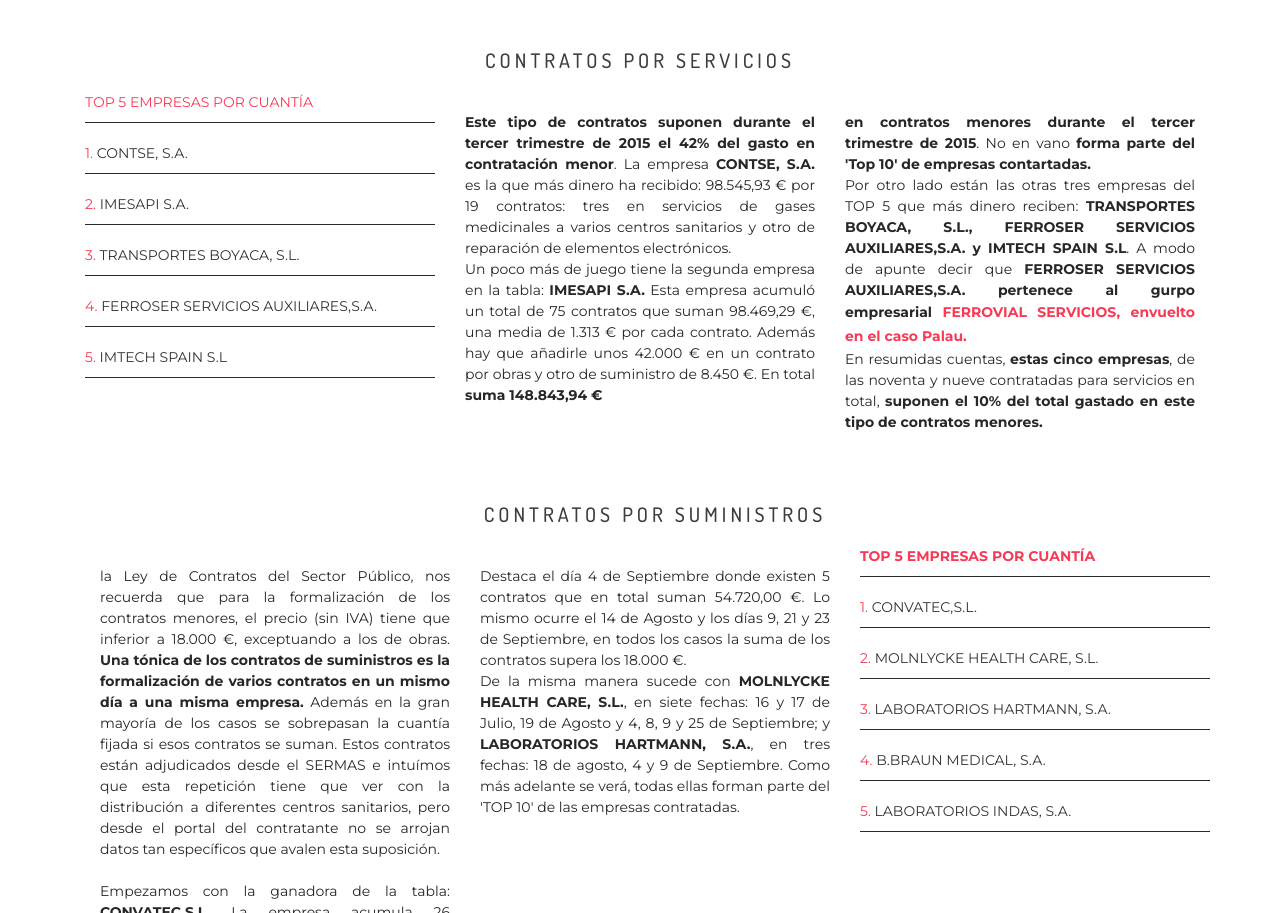
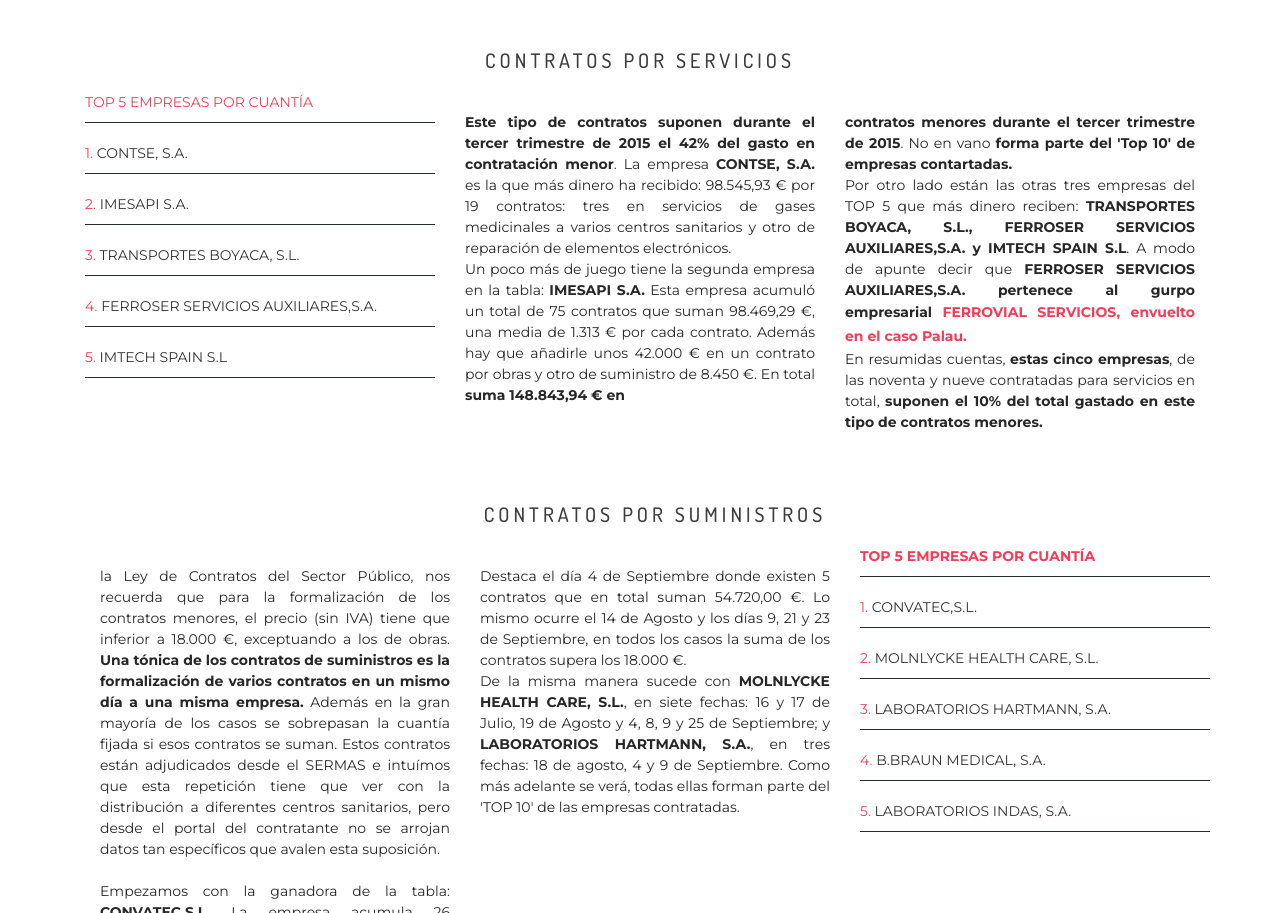
Before and after one commit to aletheiazul/Contratos, a plain HTML site: page index.html in a window 1280 px wide. Shown: the part 2374-3287 px from the top of the page. Drawn offline with Linux system fonts and the light colour scheme; a script that the page names is missing.

Commit message:
Update index.html

```diff
--- a/index.html
+++ b/index.html
@@ -332,10 +332,10 @@
                     </div>
                 </div>
                 <div class="col-md-4  wow fadeInRight animated">
-                    <p class="about_us_p"><b>Este tipo de contratos suponen durante el tercer trimestre de 2015 el 42% del gasto en contratación menor</b>. La empresa <b>CONTSE, S.A.</b> es la que más dinero ha recibido: 98.545,93 € por 19 contratos: tres en servicios de gases medicinales a varios centros sanitarios y otro de reparación de elementos electrónicos.<br>Un poco más de juego tiene la segunda empresa en la tabla: <b>IMESAPI S.A.</b> Esta empresa acumuló un total de 75 contratos que suman 98.469,29 €,  una media de 1.313 €  por cada contrato. Además hay que añadirle unos 42.000 € en un contrato por obras y otro de suministro de 8.450 €. En total <b>suma 148.843,94 €</b></p>
+                    <p class="about_us_p"><b>Este tipo de contratos suponen durante el tercer trimestre de 2015 el 42% del gasto en contratación menor</b>. La empresa <b>CONTSE, S.A.</b> es la que más dinero ha recibido: 98.545,93 € por 19 contratos: tres en servicios de gases medicinales a varios centros sanitarios y otro de reparación de elementos electrónicos.<br>Un poco más de juego tiene la segunda empresa en la tabla: <b>IMESAPI S.A.</b> Esta empresa acumuló un total de 75 contratos que suman 98.469,29 €,  una media de 1.313 €  por cada contrato. Además hay que añadirle unos 42.000 € en un contrato por obras y otro de suministro de 8.450 €. En total <b>suma 148.843,94 € en</b></p>
                 </div>
                 <div class="col-md-4  wow fadeInRight animated">
-                    <p class="about_us_p"><b>en contratos menores durante el tercer trimestre de 2015</b>. No en vano <b>forma parte del 'Top 10' de empresas contartadas.</b><br>Por otro lado están las otras tres empresas del TOP 5 que más dinero reciben: <b>TRANSPORTES BOYACA, S.L., FERROSER SERVICIOS AUXILIARES,S.A. y IMTECH SPAIN S.L</b>. A modo de apunte decir que <b>FERROSER SERVICIOS AUXILIARES,S.A. pertenece al gurpo empresarial <a href="http://ccaa.elpais.com/ccaa/2013/07/16/catalunya/1373968197_956833.html" target="_blank"><font color="#f73b56">FERROVIAL SERVICIOS, envuelto en el caso Palau</font>.</a></b><br>En resumidas cuentas, <b>estas cinco empresas</b>, de las noventa y nueve contratadas para servicios en total, <b>suponen el 10% del total gastado en este tipo de contratos menores.</b>  </p>
+                    <p class="about_us_p"><b>contratos menores durante el tercer trimestre de 2015</b>. No en vano <b>forma parte del 'Top 10' de empresas contartadas.</b><br>Por otro lado están las otras tres empresas del TOP 5 que más dinero reciben: <b>TRANSPORTES BOYACA, S.L., FERROSER SERVICIOS AUXILIARES,S.A. y IMTECH SPAIN S.L</b>. A modo de apunte decir que <b>FERROSER SERVICIOS AUXILIARES,S.A. pertenece al gurpo empresarial <a href="http://ccaa.elpais.com/ccaa/2013/07/16/catalunya/1373968197_956833.html" target="_blank"><font color="#f73b56">FERROVIAL SERVICIOS, envuelto en el caso Palau</font>.</a></b><br>En resumidas cuentas, <b>estas cinco empresas</b>, de las noventa y nueve contratadas para servicios en total, <b>suponen el 10% del total gastado en este tipo de contratos menores.</b></p>
                 </div>
             </div>
         </div>
```
